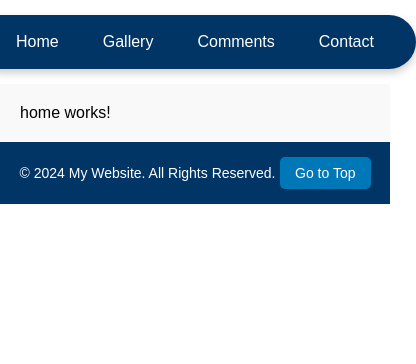
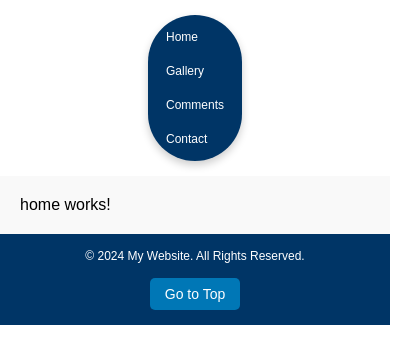
Before and after one commit to karakolev11/lsfc-website, an Angular app: page /home in a window 390 px wide. Shown: the top 364 px of the page, 416 px wide, since content can reach past the window. Built offline with nearby package versions, Linux system fonts and the light colour scheme.

Commit message:
Responsive design for navbar and footer

```diff
--- a/src/app/shared/components/footer/footer.component.css
+++ b/src/app/shared/components/footer/footer.component.css
@@ -13,11 +13,13 @@
   align-items: center;
   width: 90%;
   max-width: 1200px;
+  flex-wrap: wrap;
 }
 
 .footer-text p {
   margin: 0;
   font-size: 14px;
+  text-align: center;
 }
 
 .go-to-top {
@@ -34,3 +36,31 @@
 .go-to-top:hover {
   background-color: #00509e;
 }
+
+@media (max-width: 768px) {
+  .footer-content {
+    flex-direction: column;
+    gap: 15px;
+    text-align: center;
+  }
+
+  .footer-text p {
+    font-size: 12px;
+  }
+
+  .go-to-top {
+    padding: 10px 20px;
+    font-size: 16px;
+  }
+}
+
+@media (max-width: 480px) {
+  .footer-text p {
+    font-size: 12px;
+  }
+
+  .go-to-top {
+    padding: 8px 15px;
+    font-size: 14px;
+  }
+}
--- a/src/app/shared/components/navigation-bar/navigation-bar.component.css
+++ b/src/app/shared/components/navigation-bar/navigation-bar.component.css
@@ -12,6 +12,8 @@
     border-radius: 50px;
     box-shadow: 0 4px 8px rgba(0, 0, 0, 0.2);
     cursor: pointer;
+    flex-wrap: wrap;
+    justify-content: center;
 }
 
 .nav-link {
@@ -30,3 +32,27 @@
 .active {
     background-color: #0077b6;
 }
+
+@media (max-width: 768px) {
+    .navbar-inner {
+        flex-direction: column;
+        gap: 10px;
+        padding: 15px;
+    }
+
+    .nav-link {
+        font-size: 14px;
+        padding: 6px 10px;
+    }
+}
+
+@media (max-width: 480px) {
+    .navbar-inner {
+        padding: 10px;
+    }
+
+    .nav-link {
+        font-size: 12px;
+        padding: 5px 8px;
+    }
+}
```
